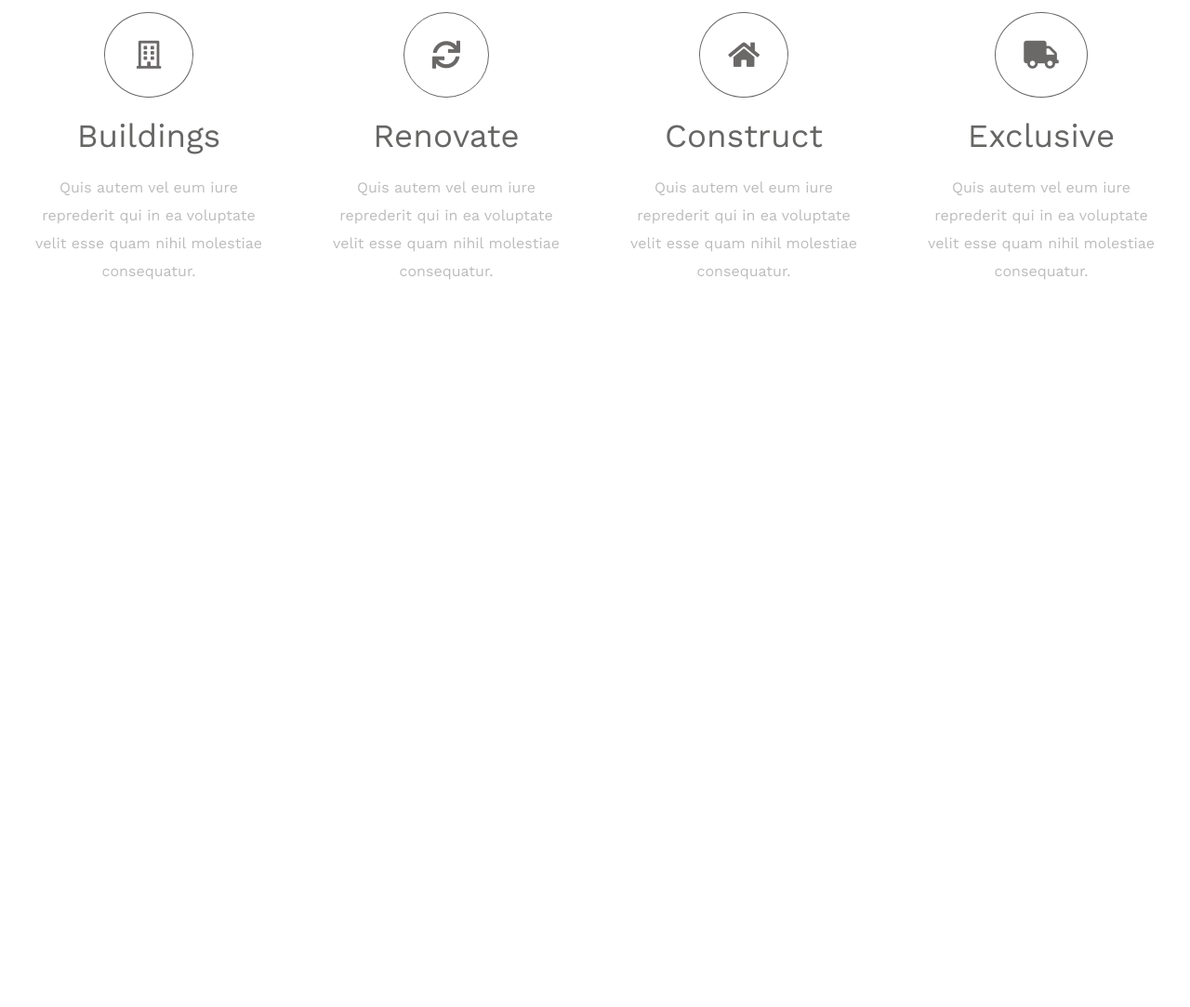
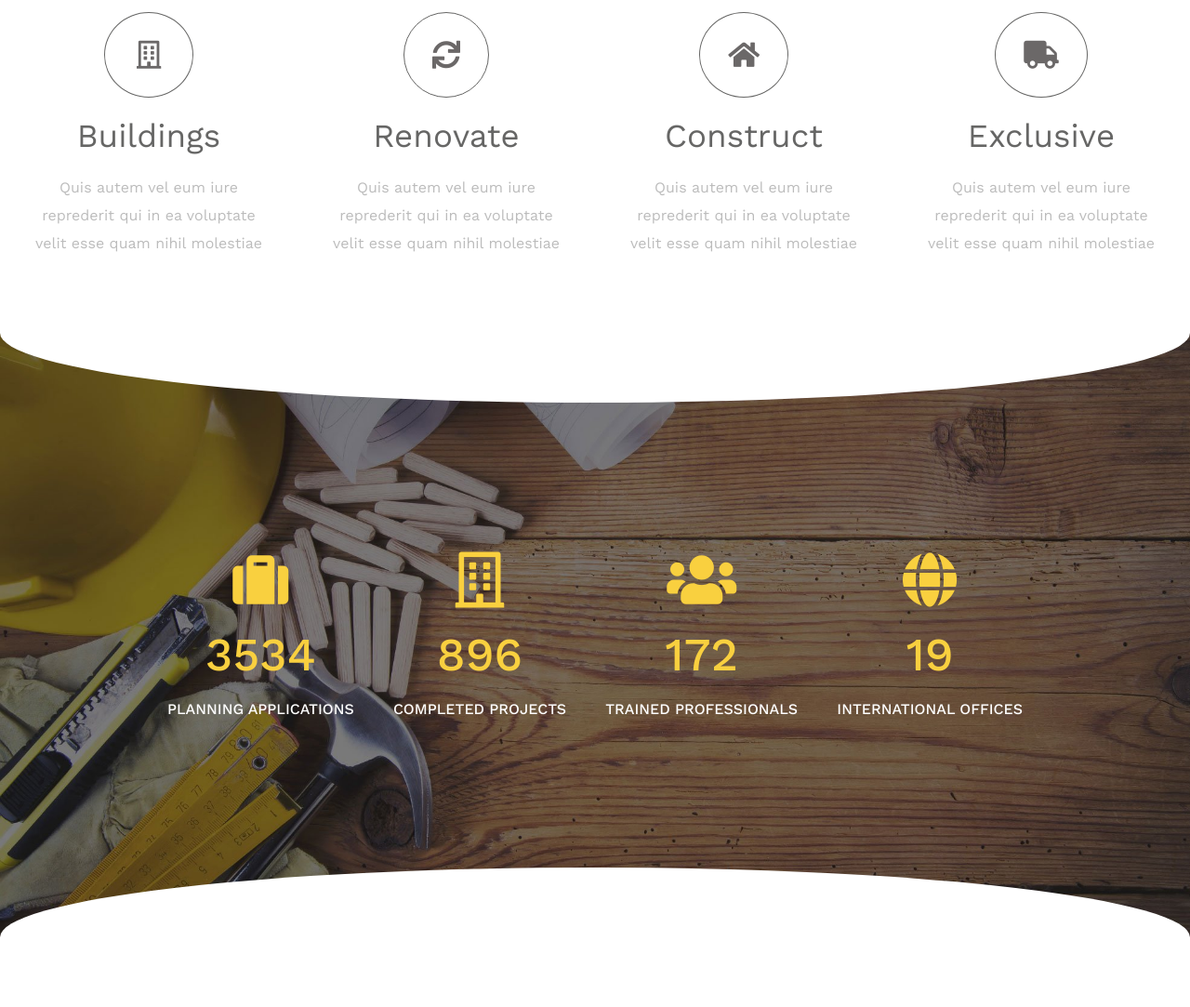
Before and after one commit to a-benvenuti/proj-html-vuejs, a website: page index.html in a window 1280 px wide. Shown: the part 1196-2279 px from the top of the page at 93% size. Before the commit the page ends 1503 px from the top, so only its background shows below. Drawn offline with nearby package versions, Linux system fonts and the light colour scheme.

Commit message:
aggiunto curve1 del main

```diff
--- a/index.html
+++ b/index.html
@@ -106,7 +106,37 @@
             </div>
           </div>
         </div>
+        <div class="curve1">
+          <div class="curve1__line-top"></div>
+          <div class="curve1__img">
+            <div class="wrapper-data">
+              <div class="data">
+                <i class="fas fa-suitcase"></i>
+                <h2 class="xbig-text pt-20 pb-20">3534</h2>
+                <h4>PLANNING APPLICATIONS</h4>
+              </div>
+              <div class="data">
+                <i class="far fa-building"></i>
+                <h2 class="xbig-text pt-20 pb-20">896</h2>
+                <h4>COMPLETED PROJECTS</h4>
+              </div>
+              <div class="data">
+                <i class="fas fa-users"></i>
+                <h2 class="xbig-text pt-20 pb-20">172</h2>
+                <h4>TRAINED PROFESSIONALS</h4>
+              </div>
+              <div class="data">
+                <i class="fas fa-globe"></i>
+                <h2 class="xbig-text pt-20 pb-20">19</h2>
+                <h4>INTERNATIONAL OFFICES</h4>
+              </div>
+            </div>
+          </div>
+          <div class="curve1__line-bottom"></div>
+        </div>
+        <div class="box2">
 
+        </div>
       </main>
       <!-- /main -->
 
--- a/src/app.scss
+++ b/src/app.scss
@@ -9,4 +9,6 @@
 @import "partials/_hero.scss";
 @import "partials/_main.scss";
 @import "partials/_main__box1.scss";
+@import "partials/_main__curve1.scss";
+@import "partials/_main__box2.scss";
 @import "partials/_footer.scss";
--- /dev/null
+++ b/src/partials/_main__curve1.scss
@@ -0,0 +1,47 @@
+.curve1{
+  height: 100vh;
+  width: 100%;
+  position: relative;
+  &__line-top{
+    height: 150px;
+    width: 100%;
+    background-color: white;
+    position: absolute;
+    top: 0px;
+    border-bottom-right-radius: 50%;
+    border-bottom-left-radius:  50%;
+  }
+  &__img{
+    height: 100%;
+    width: 100%;
+    background: url("../img/bg-dati.jpg") no-repeat;
+    background-size: cover;
+    @include my-display-flex;
+    justify-content: center;
+    align-items: center;
+    .wrapper-data{
+      width: 100%;
+      max-width: $container-small;
+      margin: 0 auto;
+      height: 50%;
+      @include my-display-flex;
+      justify-content: space-between;
+      align-items: center;
+      .data{
+        text-align: center;
+        i{font-size: 60px; color: $color-primary;}
+        h2{color: $color-primary; font-weight: 500;}
+        h4{color: $color-white; font-weight: 500;}
+      }
+    }
+  }
+  &__line-bottom{
+    height: 150px;
+    width: 100%;
+    background-color: white;
+    position: absolute;
+    bottom: 0px;
+    border-top-right-radius: 50%;
+    border-top-left-radius:  50%;
+  }
+}
```
Also changed, not shown: dist/app.css, src/partials/_main__box2.scss (added).
